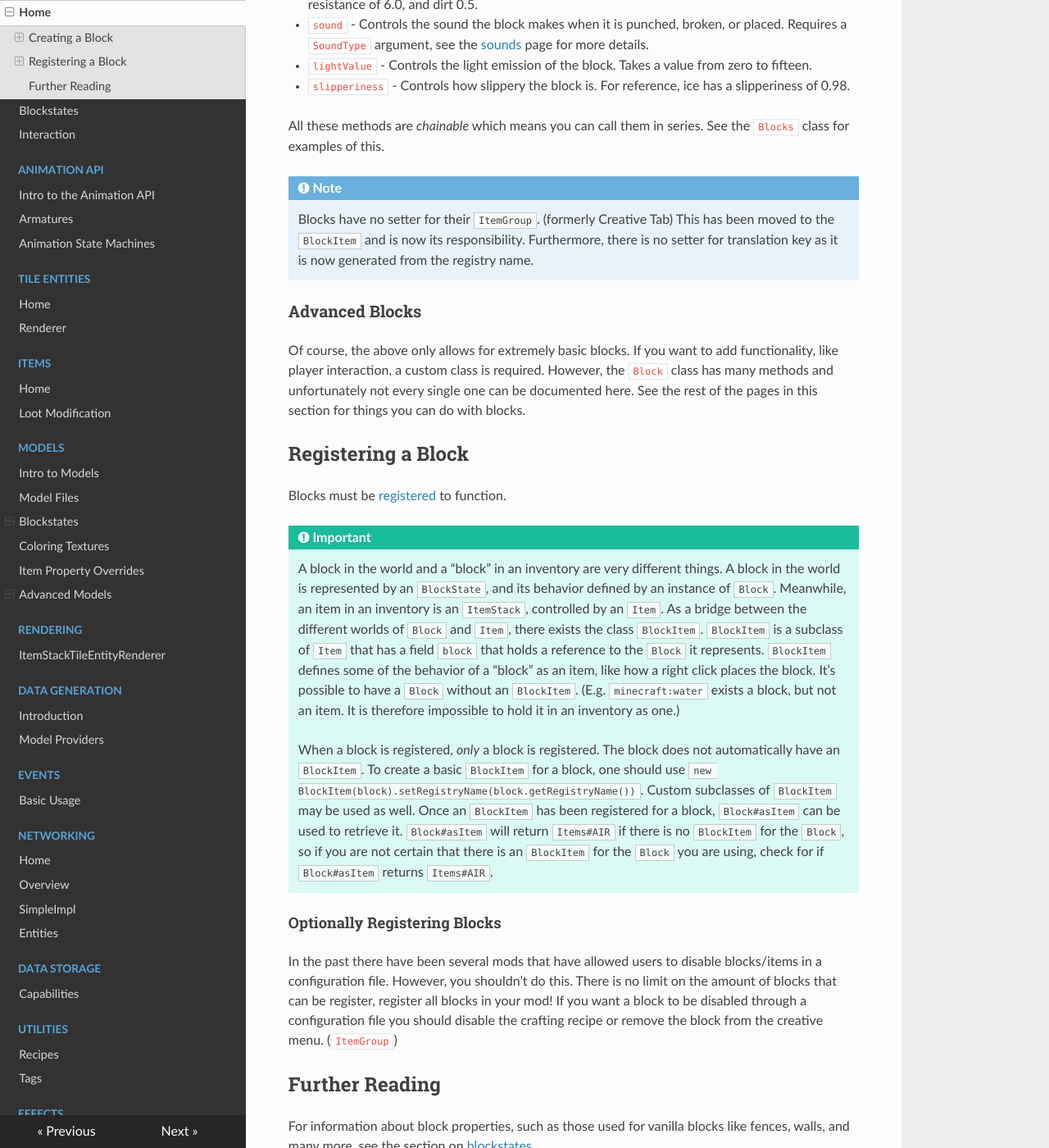
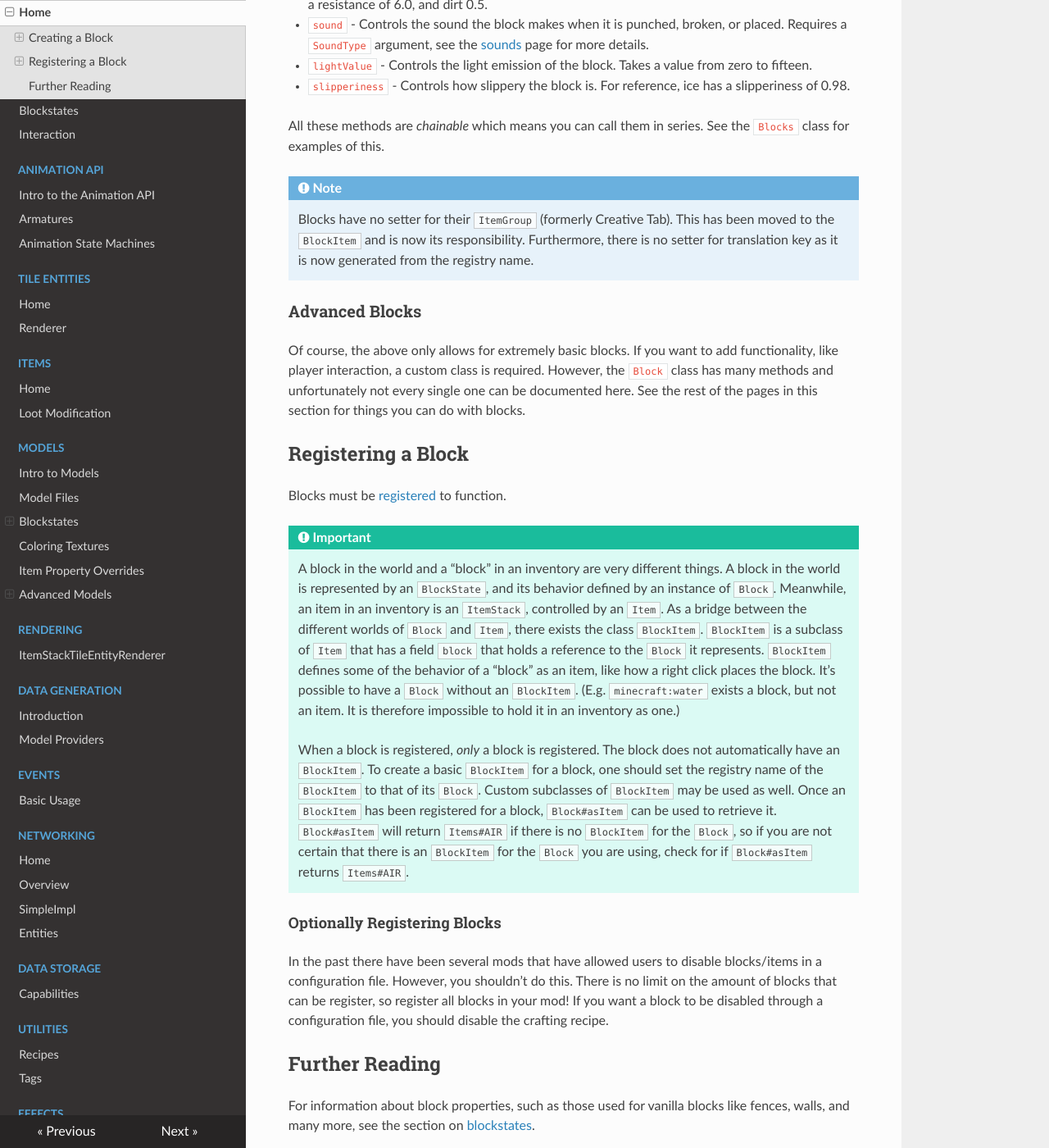
Before and after one commit to MinecraftForge/Documentation, an MkDocs documentation site: the page built from docs/blocks/blocks.md, in a window 1280 px wide and 1400 px high, scrolled down 613 px. Shown: the whole window at 82% size. Built offline with MkDocs 1.6.1, drawn with Linux system fonts in a browser that asks for light colours; nearby versions of some CDN libraries; some of the changed text lies outside the part shown.

Commit message:
Blocks Cleanup (#11)
This is a cleanup of the blocks folder to address any syntax, formatting, and outdated information in the docs.

- Interaction methods might need a repicking of which methods to explain, although this is more of an opinion.

```diff
--- a/docs/blocks/blocks.md
+++ b/docs/blocks/blocks.md
@@ -19,7 +19,7 @@ All these methods are *chainable* which means you can call them in series. See t
 
 !!! Note
 
-    Blocks have no setter for their `ItemGroup`. (formerly Creative Tab) This has been moved to the `BlockItem` and is now its responsibility. Furthermore, there is no setter for translation key as it is now generated from the registry name.
+    Blocks have no setter for their `ItemGroup` (formerly Creative Tab). This has been moved to the `BlockItem` and is now its responsibility. Furthermore, there is no setter for translation key as it is now generated from the registry name.
 
 ### Advanced Blocks
 
@@ -34,11 +34,11 @@ Blocks must be [registered][registering] to function.
 
     A block in the world and a "block" in an inventory are very different things. A block in the world is represented by an `BlockState`, and its behavior defined by an instance of `Block`. Meanwhile, an item in an inventory is an `ItemStack`, controlled by an `Item`. As a bridge between the different worlds of `Block` and `Item`, there exists the class `BlockItem`. `BlockItem` is a subclass of `Item` that has a field `block` that holds a reference to the `Block` it represents. `BlockItem` defines some of the behavior of a "block" as an item, like how a right click places the block. It's possible to have a `Block` without an `BlockItem`. (E.g. `minecraft:water` exists a block, but not an item. It is therefore impossible to hold it in an inventory as one.)
 
-    When a block is registered, *only* a block is registered. The block does not automatically have an `BlockItem`. To create a basic `BlockItem` for a block, one should use `new BlockItem(block).setRegistryName(block.getRegistryName())`. Custom subclasses of `BlockItem` may be used as well. Once an `BlockItem` has been registered for a block, `Block#asItem` can be used to retrieve it. `Block#asItem` will return `Items#AIR` if there is no `BlockItem` for the `Block`, so if you are not certain that there is an `BlockItem` for the `Block` you are using, check for if `Block#asItem` returns `Items#AIR`.
+    When a block is registered, *only* a block is registered. The block does not automatically have an `BlockItem`. To create a basic `BlockItem` for a block, one should set the registry name of the `BlockItem` to that of its `Block`. Custom subclasses of `BlockItem` may be used as well. Once an `BlockItem` has been registered for a block, `Block#asItem` can be used to retrieve it. `Block#asItem` will return `Items#AIR` if there is no `BlockItem` for the `Block`, so if you are not certain that there is an `BlockItem` for the `Block` you are using, check for if `Block#asItem` returns `Items#AIR`.
 
 #### Optionally Registering Blocks
 
-In the past there have been several mods that have allowed users to disable blocks/items in a configuration file. However, you shouldn't do this. There is no limit on the amount of blocks that can be register, register all blocks in your mod! If you want a block to be disabled through a configuration file you should disable the crafting recipe or remove the block from the creative menu. (`ItemGroup`)
+In the past there have been several mods that have allowed users to disable blocks/items in a configuration file. However, you shouldn't do this. There is no limit on the amount of blocks that can be register, so register all blocks in your mod! If you want a block to be disabled through a configuration file, you should disable the crafting recipe.
 
 Further Reading
 ---------------
```
Also changed, not shown: other parts of docs/blocks/blocks.md (+2 -2 lines), docs/blocks/interaction.md (+4 -4 lines), docs/blocks/states.md (+7 -7 lines).
